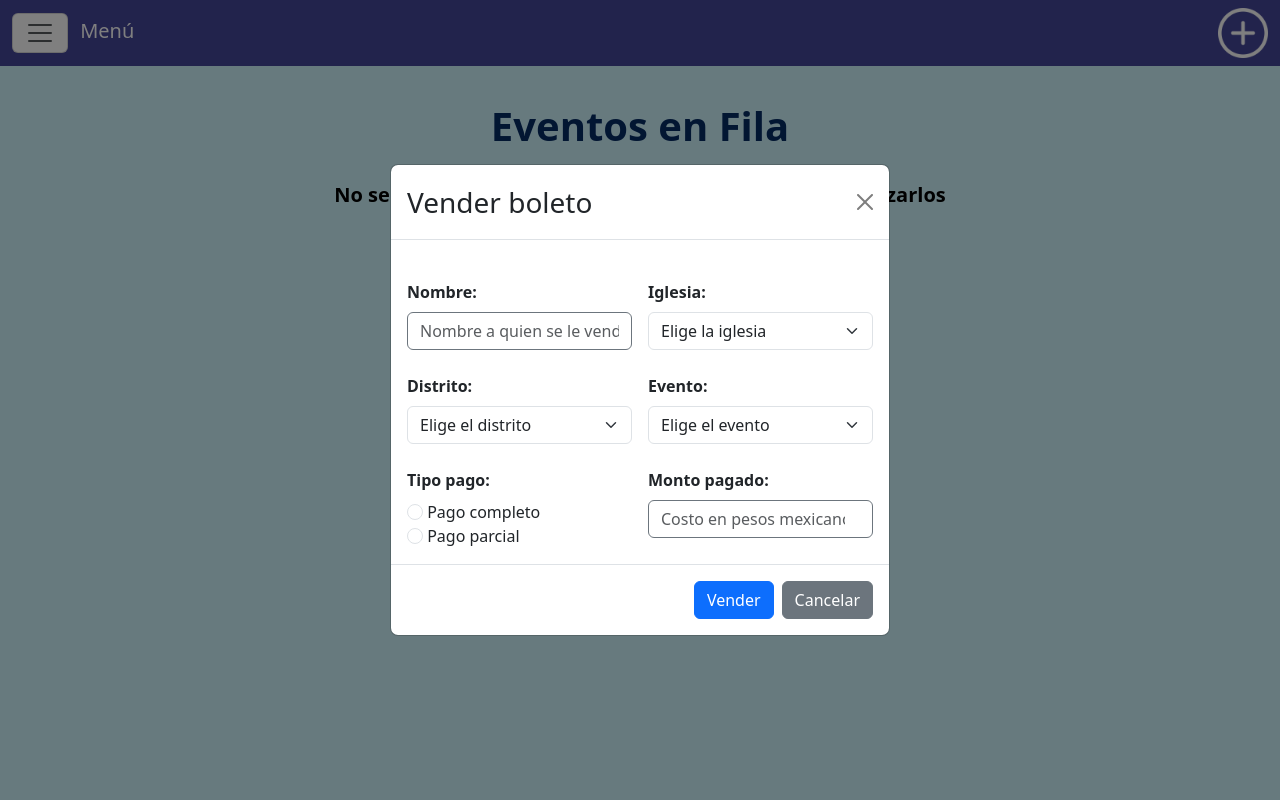
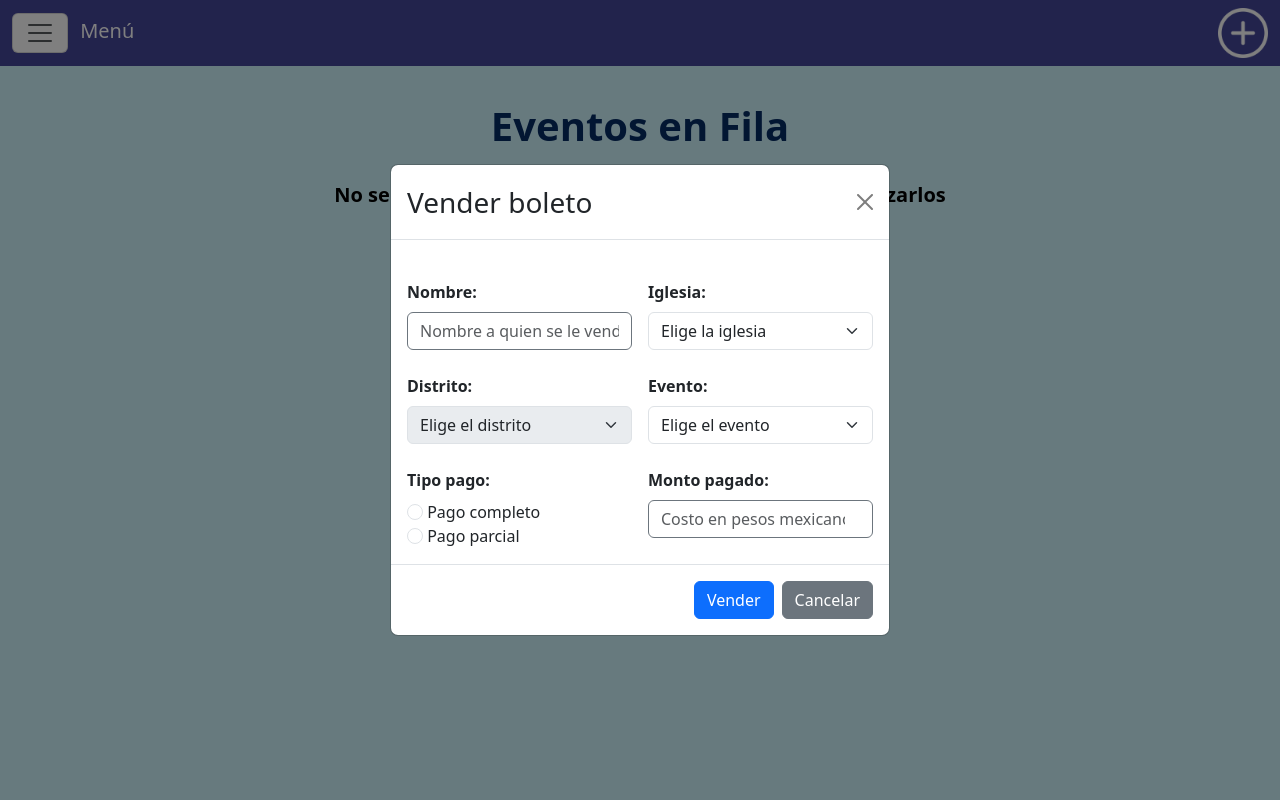
Before and after one commit to benjamindelafuente01/Calendario-Eventos, a PHP site: page /Views/eventos_view.php in a window 1280 px wide, after a click that opens the changed part. Run offline with PHP 8.4, Linux system fonts and the light colour scheme; data that the repository does not hold is empty.

Commit message:
Estilo para deshabilitar el select de elegir distrito

```diff
--- a/CSS/estilos-eventos.css
+++ b/CSS/estilos-eventos.css
@@ -86,3 +86,12 @@
     /* margin: 0; */
     vertical-align: middle;  /* Alinea la imagen con el texto */
 }
+
+
+/**********************************************************
+*              Estilos modal de boletos                   *
+**********************************************************/
+.select-distrito {
+    pointer-events: none;  /* No permite clics ni selección */
+    background-color: #e9ecef; /* Color gris para dar apariencia de deshabilitado */
+}
```
